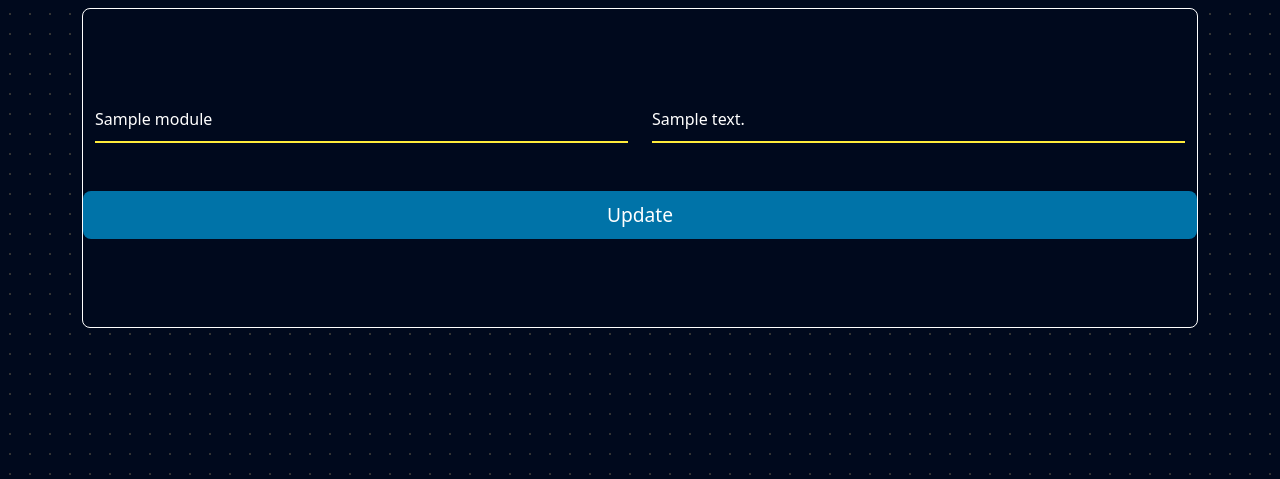
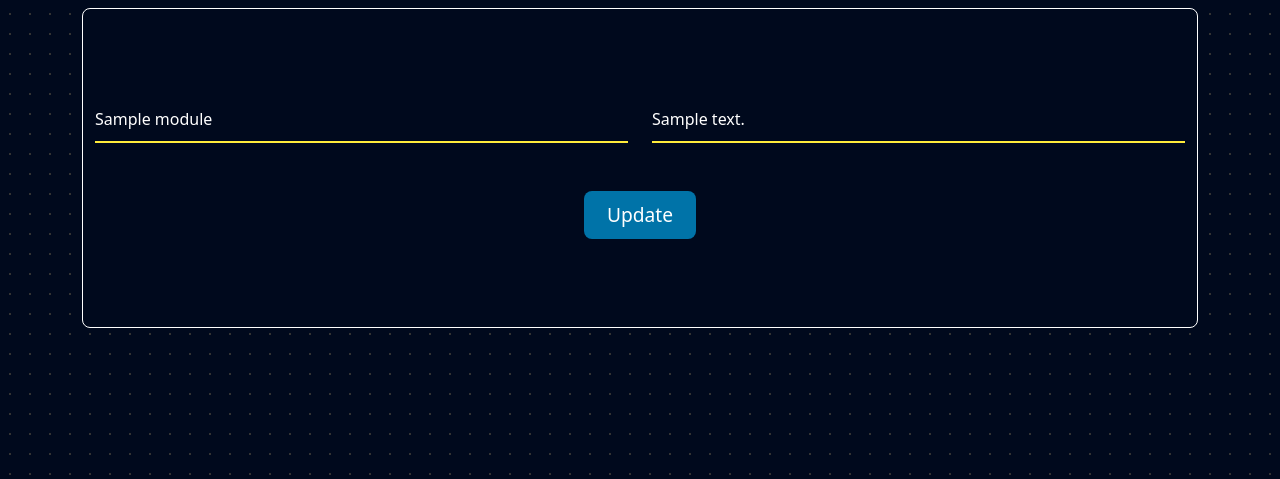
Before and after one commit to nberdi/Flashcard-App, a Flask app: page /edit_module/1 in a window 1280 px wide. Shown: the part 176-655 px from the top of the page. Run offline with Flask 3, Linux system fonts and the light colour scheme; tables that the repository leaves empty hold one stand-in row (values such as "Sample post").

Commit message:
added width

```diff
--- a/templates/edit_flashcard.html
+++ b/templates/edit_flashcard.html
@@ -17,7 +17,7 @@
                     <div class="col-md-6">
                         <input type="text" class="card_input" name="answer" value="{{card.answer}}" required>
                     </div>
-                    <button type="submit" class="btn_common">Update</button>
+                    <button style="width: 7rem;" type="submit" class="btn_common">Update</button>
                 </div>
             </div>
         </form>
--- a/templates/edit_module.html
+++ b/templates/edit_module.html
@@ -17,7 +17,7 @@
                     <div class="col-md-6">
                         <input type="text" class="card_input" name="module_description" value="{{module.description}}" placeholder="Module Description">
                     </div>
-                    <button type="submit" class="btn_common">Update</button>
+                    <button style="width: 7rem;" type="submit" class="btn_common">Update</button>
                 </div>
             </div>
         </form>
```
